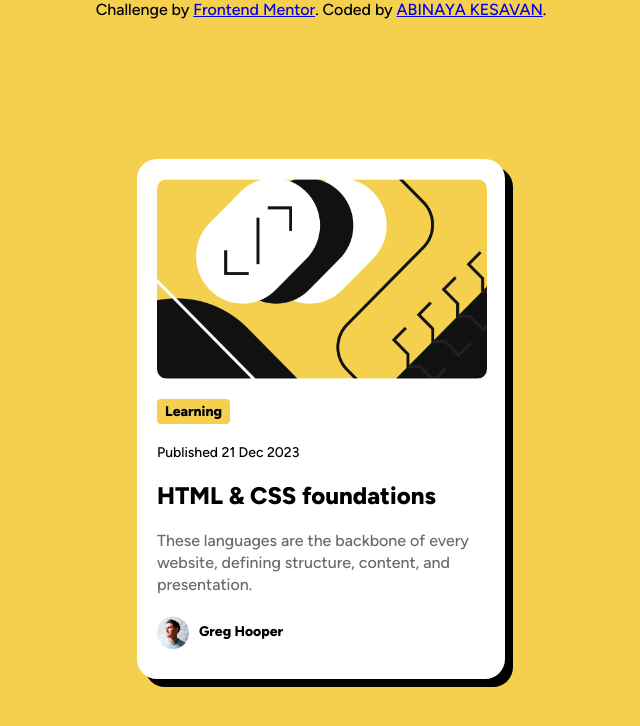
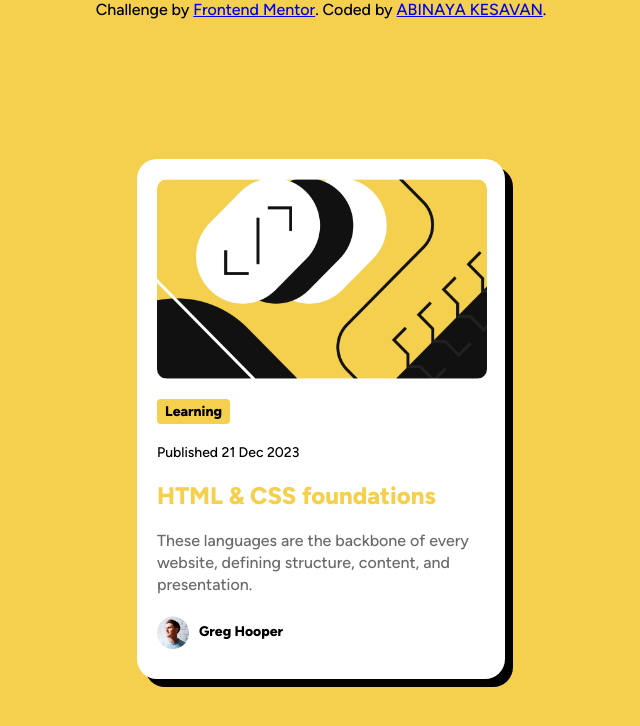
Before and after one commit to abiK7/blog-preview-card-FrontendMentor_TASK, a plain HTML site: page index.html in a window 1280 px wide. In both pictures the pointer is over the element "HTML & CSS foundations". Shown: the whole page, without its empty margins (319-959 px from the left). Drawn offline with Linux system fonts and the light colour scheme.

Commit message:
Update blogPreviewCard.css

```diff
--- a/assets/css/blogPreviewCard.css
+++ b/assets/css/blogPreviewCard.css
@@ -90,3 +90,6 @@ body{
 .card--img img {
     border-radius: 10px;
 }
+.cardBody h1:hover {
+    color: #F4D04E;
+}
```
